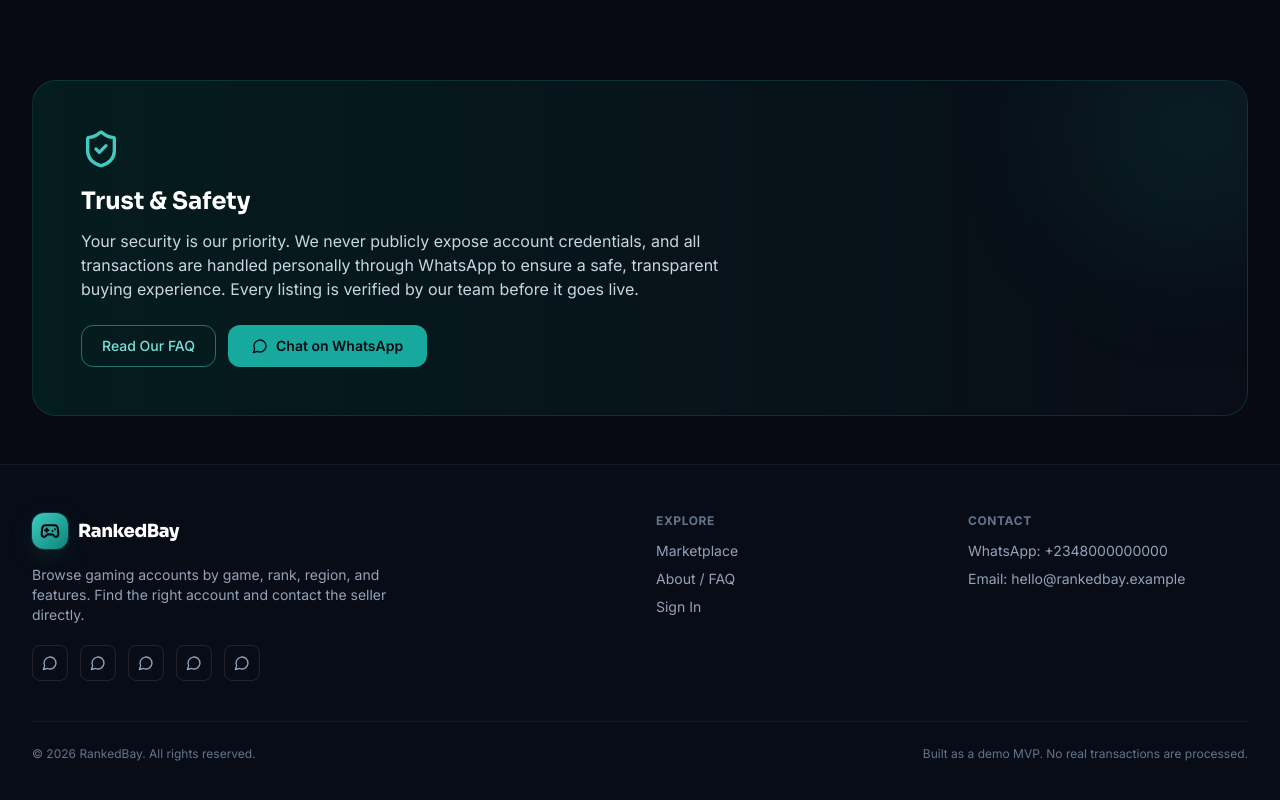
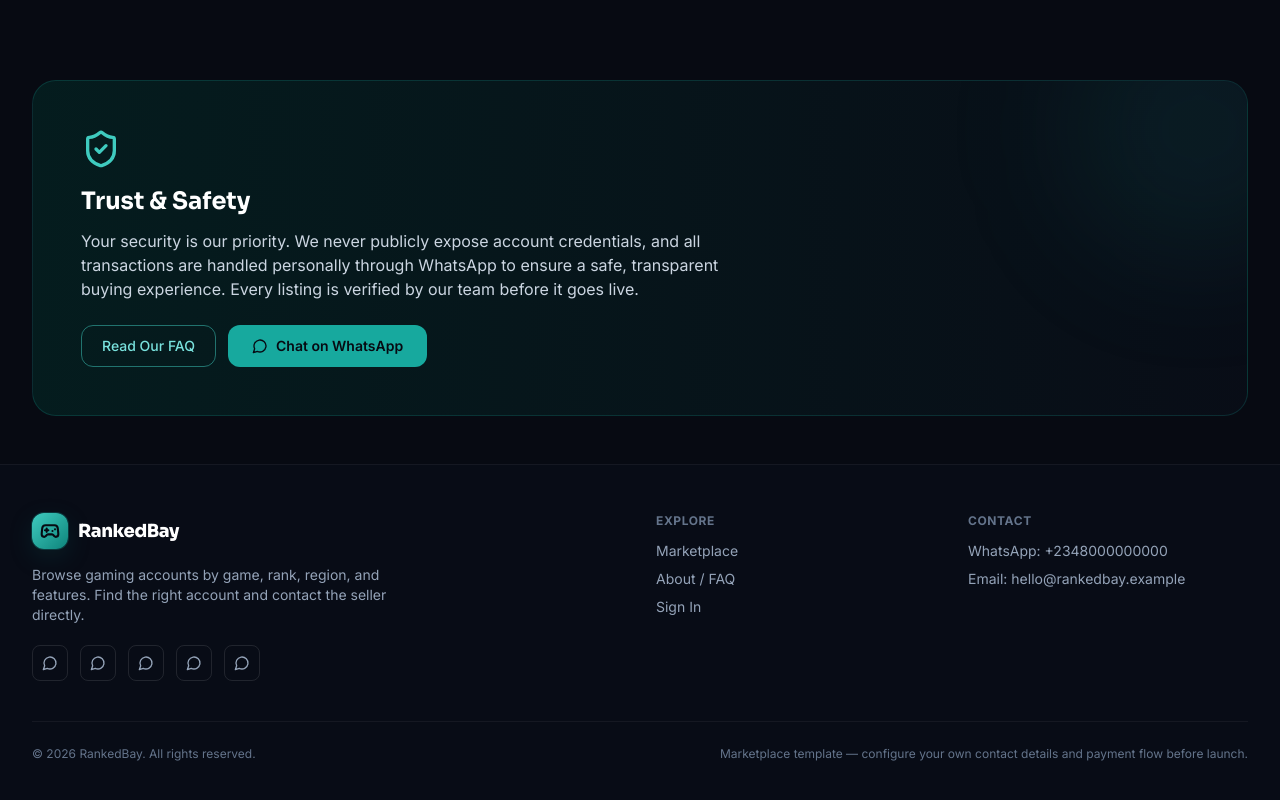
Before and after one commit to KingzAlkhasim/Zen-trusted, a React (Vite) app: page / in a window 1280 px wide. Shown: the part 2047-2847 px from the top of the page. Built offline with nearby package versions, Linux system fonts and the light colour scheme; no server answers; the database is empty.

Commit message:
Update RankedBay footer branding

```diff
--- a/src/components/layouts/PublicLayout.tsx
+++ b/src/components/layouts/PublicLayout.tsx
@@ -206,7 +206,7 @@ function Footer({ user, isAdmin }: { user: boolean; isAdmin: boolean }) {
         </div>
         <div className="mt-10 flex flex-col items-center justify-between gap-3 border-t border-white/5 pt-6 text-xs text-slate-500 sm:flex-row">
           <p>© {new Date().getFullYear()} {siteConfig.brandName}. All rights reserved.</p>
-          <p>Built as a demo MVP. No real transactions are processed.</p>
+          <p>Marketplace template — configure your own contact details and payment flow before launch.</p>
         </div>
       </div>
     </footer>
```
